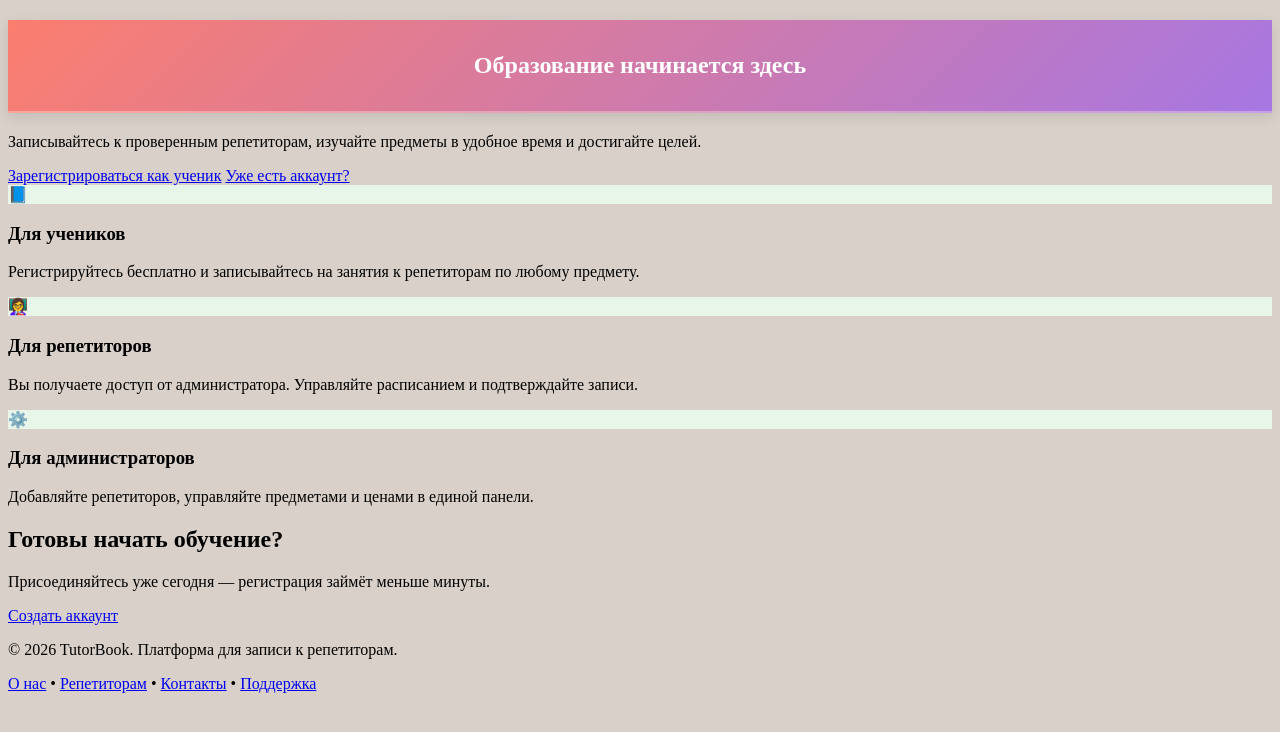
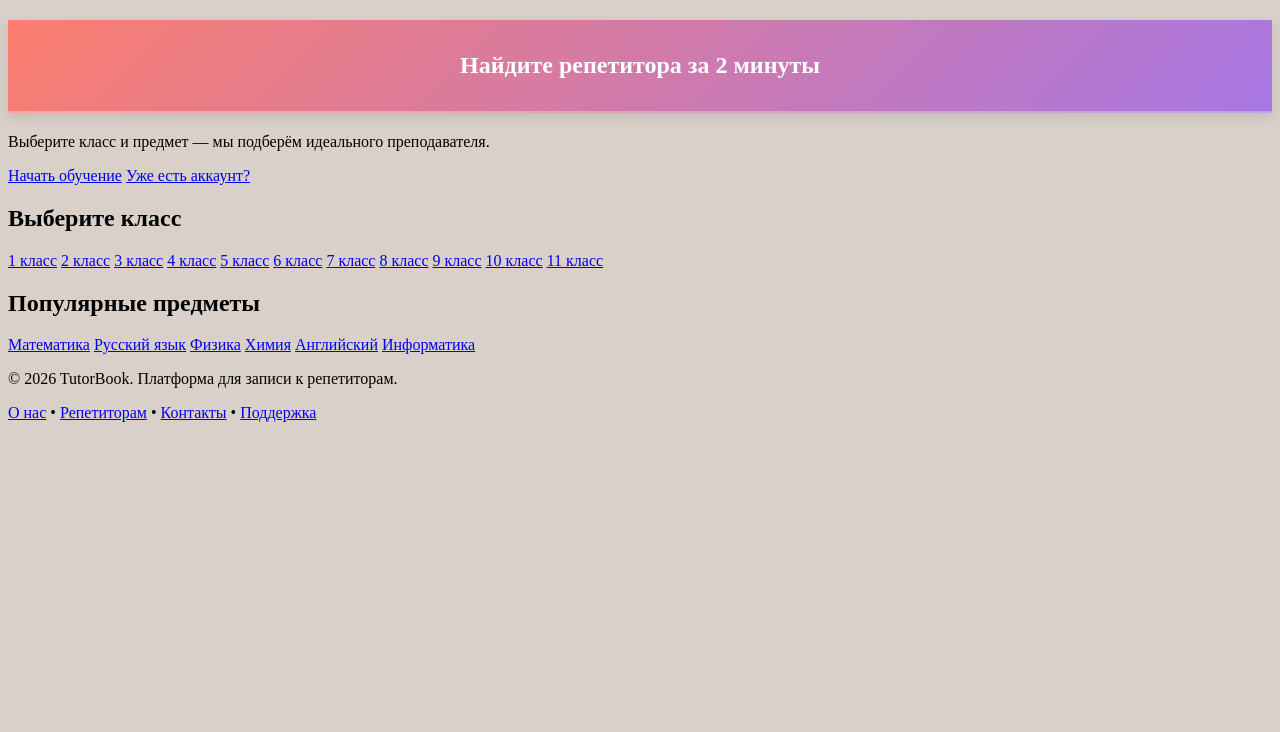
Before and after one commit to ktoetow/mi-v-Jopan, a Python web app: template templates/index.html in a window 1280 px wide. Shown: the part 44-776 px from the top of the page. Run offline with Jinja, Linux system fonts and the light colour scheme; the template is opened without the code that fills it, so the values that code supplies are empty.

Commit message:
index переделала

```diff
--- a/templates/index.html
+++ b/templates/index.html
@@ -1,47 +1,43 @@
-<!-- app/templates/index.html -->
 {% extends "base.html" %}
 
-{% block title %}TutorBook — Найдите идеального репетитора{% endblock %}
+{% block title %}TutorBook — Онлайн-репетиторы по школьным предметам{% endblock %}
 
 {% block content %}
 <section class="hero">
     <div class="container">
-        <h1>Образование начинается здесь</h1>
-        <p class="subtitle">Записывайтесь к проверенным репетиторам, изучайте предметы в удобное время и достигайте целей.</p>
+        <h1>Найдите репетитора за 2 минуты</h1>
+        <p class="subtitle">Выберите класс и предмет — мы подберём идеального преподавателя.</p>
         {% if not request.session.get('user') %}
-        <div class="hero-buttons">
-            <a href="/register" class="btn btn-primary">Зарегистрироваться как ученик</a>
+        <div class="hero-cta">
+            <a href="/register" class="btn btn-primary">Начать обучение</a>
             <a href="/login" class="btn btn-outline">Уже есть аккаунт?</a>
         </div>
         {% endif %}
     </div>
 </section>
 
-<section class="features">
+<section class="grades-section">
     <div class="container">
-        <div class="feature-card">
-            <div class="feature-icon" style="background-color: #E8F5E9;">📘</div>
-            <h3>Для учеников</h3>
-            <p>Регистрируйтесь бесплатно и записывайтесь на занятия к репетиторам по любому предмету.</p>
-        </div>
-        <div class="feature-card">
-            <div class="feature-icon" style="background-color: #E8F5E9;">👩‍🏫</div>
-            <h3>Для репетиторов</h3>
-            <p>Вы получаете доступ от администратора. Управляйте расписанием и подтверждайте записи.</p>
-        </div>
-        <div class="feature-card">
-            <div class="feature-icon" style="background-color: #E8F5E9;">⚙️</div>
-            <h3>Для администраторов</h3>
-            <p>Добавляйте репетиторов, управляйте предметами и ценами в единой панели.</p>
+        <h2>Выберите класс</h2>
+        <div class="grades-grid">
+            {% for grade in [1,2,3,4,5,6,7,8,9,10,11] %}
+            <a href="/tutors?grade={{ grade }}" class="grade-card">{{ grade }} класс</a>
+            {% endfor %}
         </div>
     </div>
 </section>
 
-<section class="cta-section">
+<section class="subjects-section">
     <div class="container">
-        <h2>Готовы начать обучение?</h2>
-        <p>Присоединяйтесь уже сегодня — регистрация займёт меньше минуты.</p>
-        <a href="/register" class="btn btn-primary">Создать аккаунт</a>
+        <h2>Популярные предметы</h2>
+        <div class="subjects-grid">
+            <a href="/tutors?subject=Математика" class="subject-card">Математика</a>
+            <a href="/tutors?subject=Русский язык" class="subject-card">Русский язык</a>
+            <a href="/tutors?subject=Физика" class="subject-card">Физика</a>
+            <a href="/tutors?subject=Химия" class="subject-card">Химия</a>
+            <a href="/tutors?subject=Английский" class="subject-card">Английский</a>
+            <a href="/tutors?subject=Информатика" class="subject-card">Информатика</a>
+        </div>
     </div>
 </section>
 {% endblock %}
```
